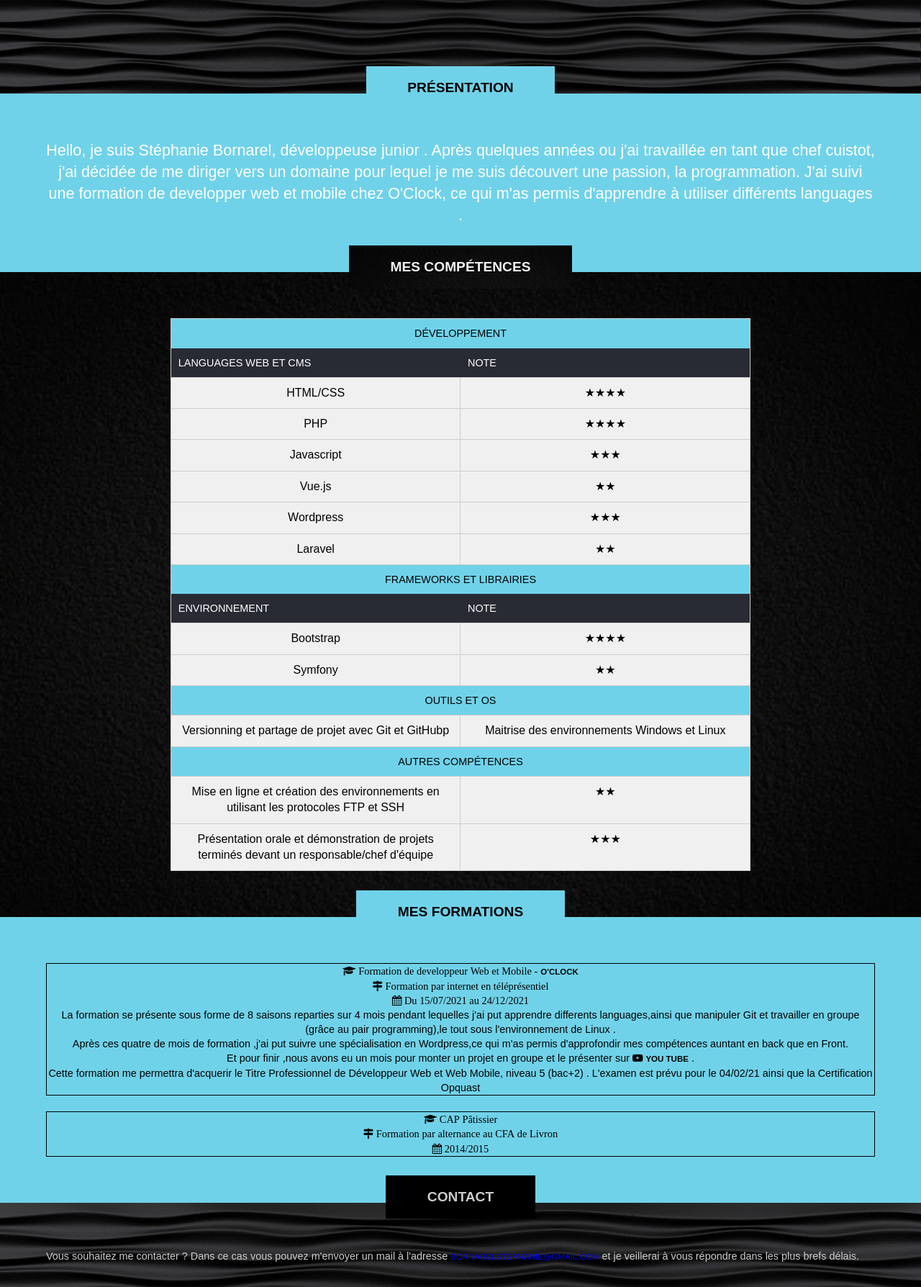
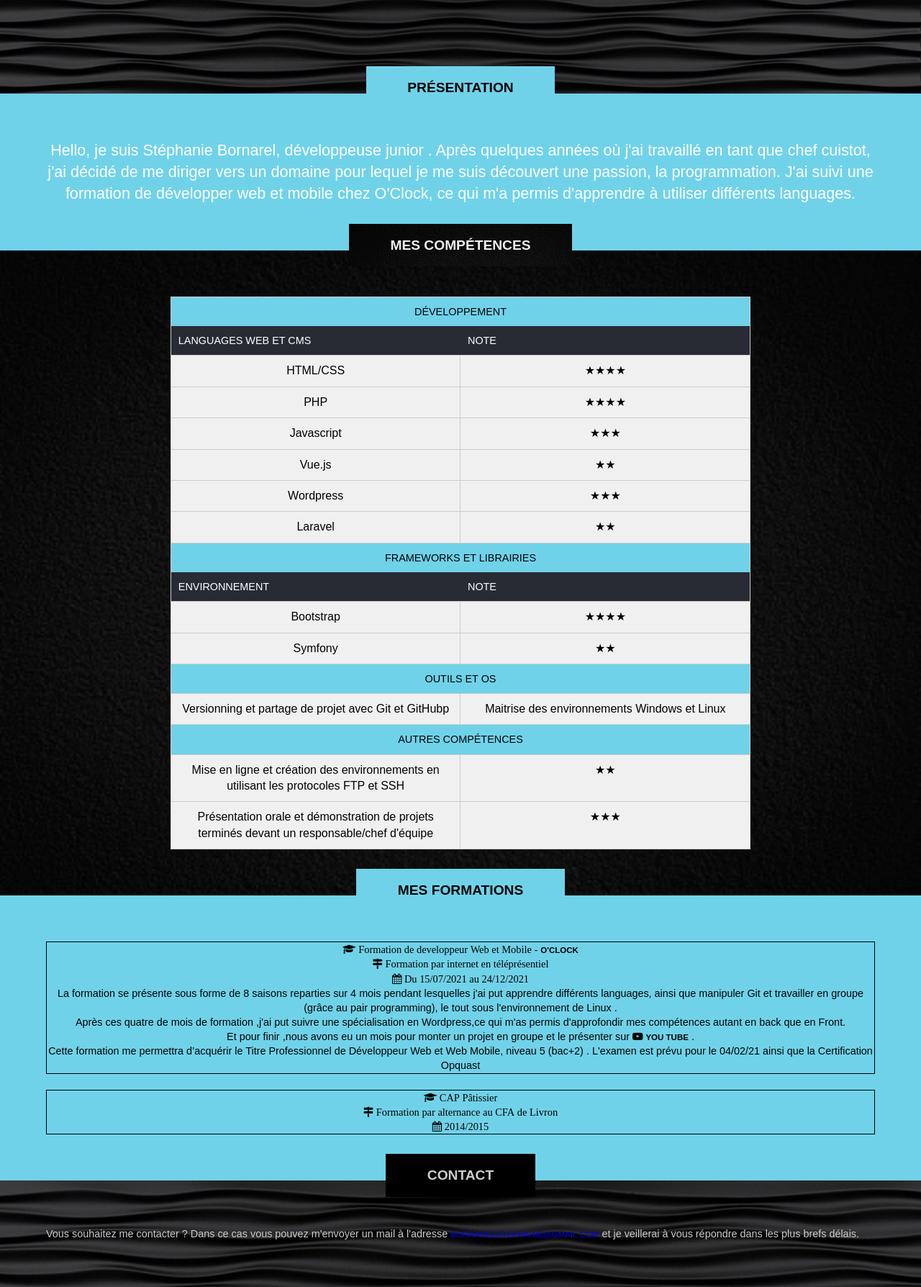
Before and after one commit to Stephanie-Bornarel/Stephanie-Bornarel.github.io, a PHP site: page / in a window 1280 px wide. Shown: the part 194-1982 px from the top of the page at 72% size. Run offline with PHP 8.4, Linux system fonts and the light colour scheme.

Commit message:
spell check

```diff
--- a/index.html
+++ b/index.html
@@ -168,7 +168,7 @@
                     </p>
                     <p>La formation se présente sous forme de 8 saisons reparties sur 4 mois pendant lequelles j'ai put apprendre differents languages,ainsi que  manipuler Git et travailler en groupe (grâce au pair programming),le tout sous l'environnement de Linux . </p>
                     <p>Après ces quatre de mois de formation ,j'ai put suivre une spécialisation en Wordpress,ce qui m'as permis d'approfondir mes compétences auntant en back que en Front.</p>
-                    <p>Et pour finir ,nous avons eu un mois pour monter un projet en groupe  et le présenter sur <span class ="fa fa-youtube-play" aria-hidden="true"></span><a href="https://youtu.be/z_X-bUQtqlo?t=1376"> you tube</a> .</p>
+                    <p>Et pour finir ,nous avons eu un mois pour monter un projet en groupe  et le présenter sur <span class ="fa fa-youtube-play" aria-hidden="true"><a href="https://youtu.be/z_X-bUQtqlo?t=1376"> you tube</a></span> .</p>
                     <p>Cette formation me permettra d'acquerir le Titre Professionnel de Développeur Web et Web Mobile, niveau 5 (bac+2) . L'examen est prévu pour le 04/02/21 ainsi que la   Certification Opquast</p>
 
 
--- a/index.php
+++ b/index.php
@@ -34,10 +34,10 @@
                 <h2 class="section-title"><span>Présentation</span></h2>
                 <div class="section-content">
                     <p>Hello, je suis Stéphanie Bornarel, développeuse junior .
-                        Après quelques années ou j'ai travaillée en tant que chef cuistot, j'ai décidée de me diriger
+                        Après quelques années où j'ai travaillé en tant que chef cuistot, j'ai décidé de me diriger
                         vers un domaine pour lequel je me suis découvert une passion, la programmation. J'ai suivi une
-                        formation de developper web et mobile chez O'Clock, ce qui m'as permis d'apprendre à utiliser
-                        différents languages .
+                        formation de développer web et mobile chez O'Clock, ce qui m'a permis d'apprendre à utiliser
+                        différents languages.
                     </p>
                 </div>
             </div>
@@ -166,10 +166,10 @@
                     <p>
                         <span class="fa fa-calendar" aria-hidden="true"> Du 15/07/2021 au 24/12/2021</span>
                     </p>
-                    <p>La formation se présente sous forme de 8 saisons reparties sur 4 mois pendant lequelles j'ai put apprendre differents languages,ainsi que  manipuler Git et travailler en groupe (grâce au pair programming),le tout sous l'environnement de Linux . </p>
-                    <p>Après ces quatre de mois de formation ,j'ai put suivre une spécialisation en Wordpress,ce qui m'as permis d'approfondir mes compétences auntant en back que en Front.</p>
+                    <p>La formation se présente sous forme de 8 saisons reparties sur 4 mois pendant lesquelles j'ai put apprendre différents languages, ainsi que  manipuler Git et travailler en groupe (grâce au pair programming), le tout sous l'environnement de Linux . </p>
+                    <p>Après ces quatre de mois de formation ,j'ai put suivre une spécialisation en Wordpress,ce qui m'as permis d'approfondir mes compétences autant en back que en Front.</p>
                     <p>Et pour finir ,nous avons eu un mois pour monter un projet en groupe  et le présenter sur <span class ="fa fa-youtube-play" aria-hidden="true"></span> <a href="https://youtu.be/z_X-bUQtqlo?t=1376"> you tube</a> .</p>
-                    <p>Cette formation me permettra d'acquerir le Titre Professionnel de Développeur Web et Web Mobile, niveau 5 (bac+2) . L'examen est prévu pour le 04/02/21 ainsi que la   Certification Opquast</p>
+                    <p>Cette formation me permettra d’acquérir le Titre Professionnel de Développeur Web et Web Mobile, niveau 5 (bac+2) . L'examen est prévu pour le 04/02/21 ainsi que la   Certification Opquast</p>
 
 
                 </div>
```
